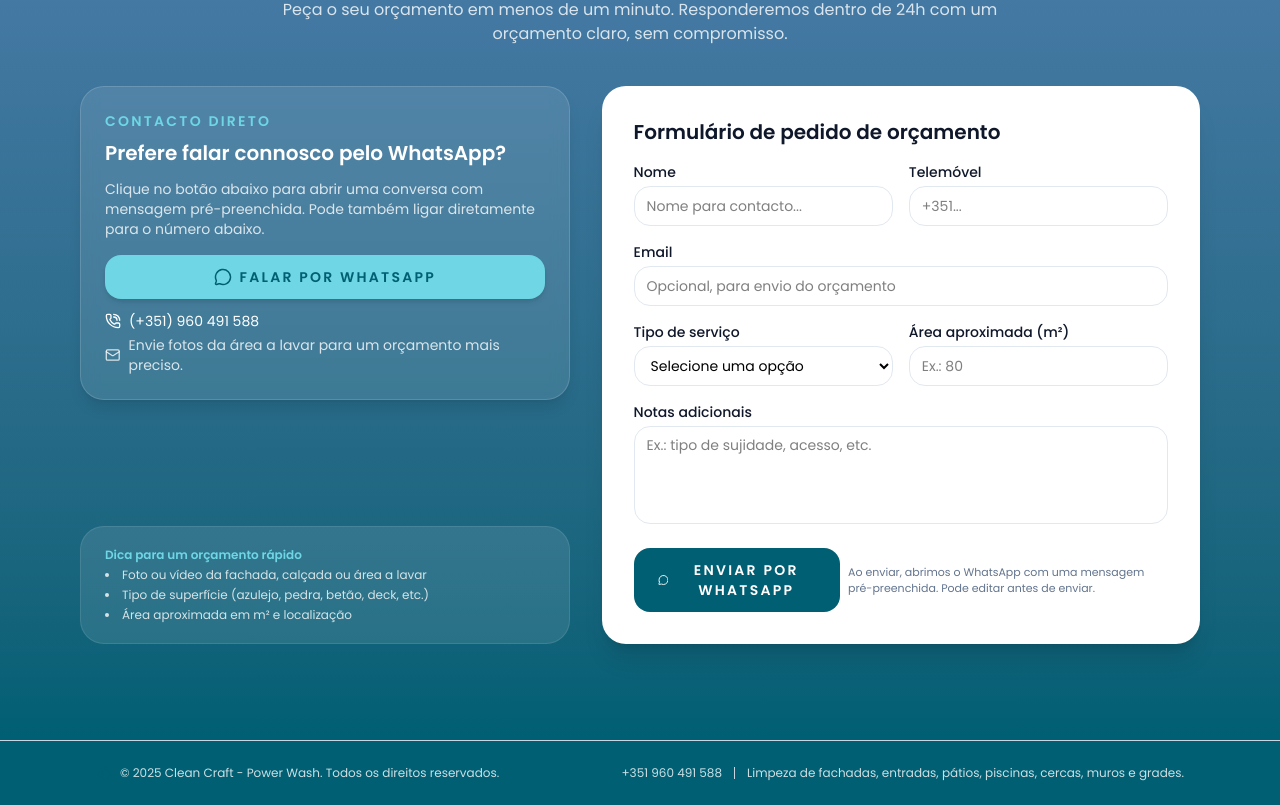
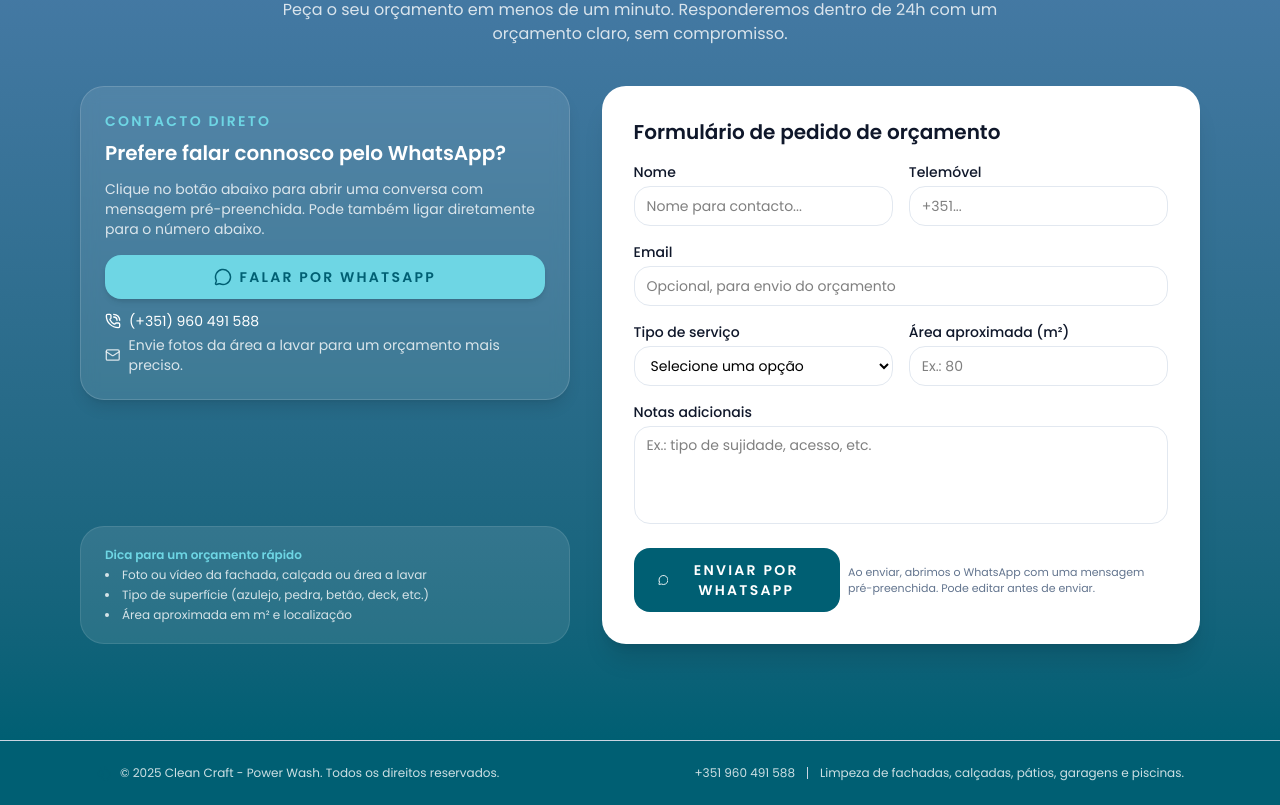
Before and after one commit to jreis13/Clean-Craft, a Next.js app: page / in a window 1280 px wide. Shown: the part 2553-3358 px from the top of the page. Built offline with nearby package versions, Linux system fonts and the light colour scheme.

Commit message:
adjust footer

```diff
--- a/components/Footer.tsx
+++ b/components/Footer.tsx
@@ -15,8 +15,7 @@ export function Footer() {
           <span>+351 960 491 588</span>
           <span className="hidden h-3 w-px bg-slate-300 sm:inline-block" />
           <span className="text-white/80">
-            Limpeza de fachadas, entradas, pátios, piscinas, cercas, muros e
-            grades.
+            Limpeza de fachadas, calçadas, pátios, garagens e piscinas.
           </span>
         </div>
       </div>
```
